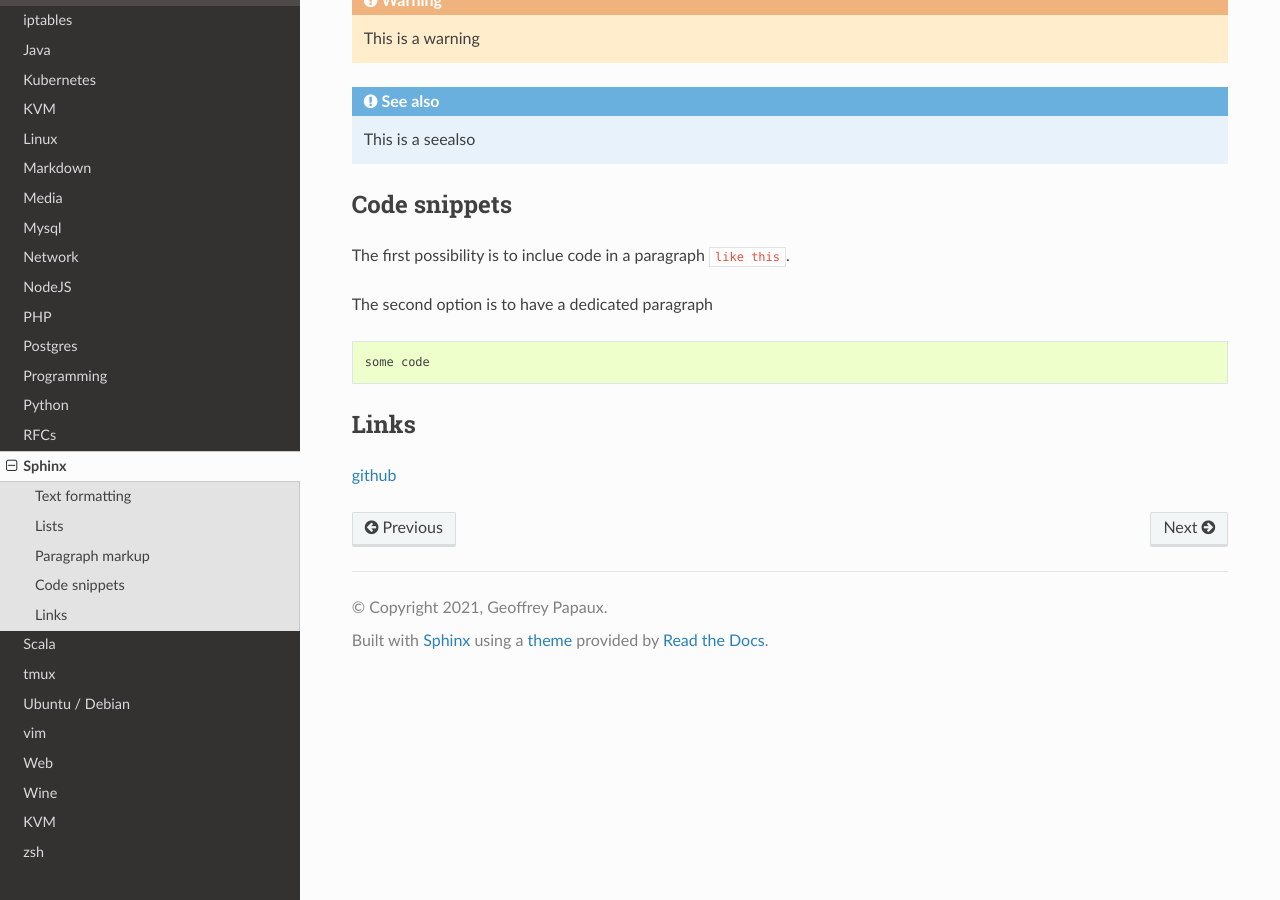
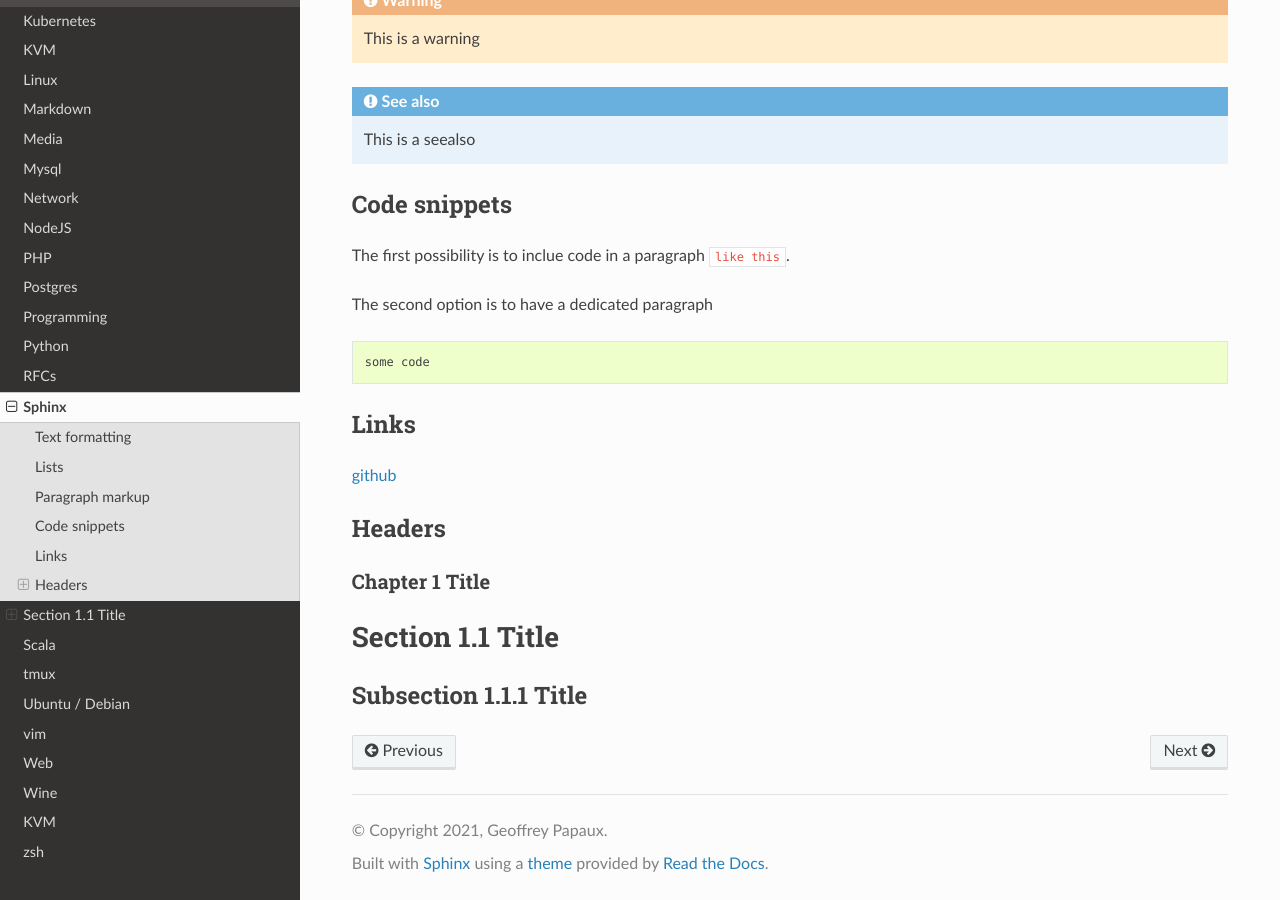
Before and after one commit to papaux/til, a Sphinx documentation site: the page built from source/sphinx/_.rst, in a window 1280 px wide and 900 px high, scrolled down 972 px. Built offline with Sphinx 7.4.7 and the Read the Docs theme 2.0.0, drawn with Linux system fonts in a browser that asks for light colours.

Commit message:
sphinx: headings

```diff
--- a/source/sphinx/_.rst
+++ b/source/sphinx/_.rst
@@ -59,3 +59,15 @@ Links
 ~~~~~
 
 `github <https://github.com>`_
+
+Headers
+~~~~~~~~
+
+Chapter 1 Title
+===============
+
+Section 1.1 Title
+-----------------
+
+Subsection 1.1.1 Title
+~~~~~~~~~~~~~~~~~~~~~~
```
